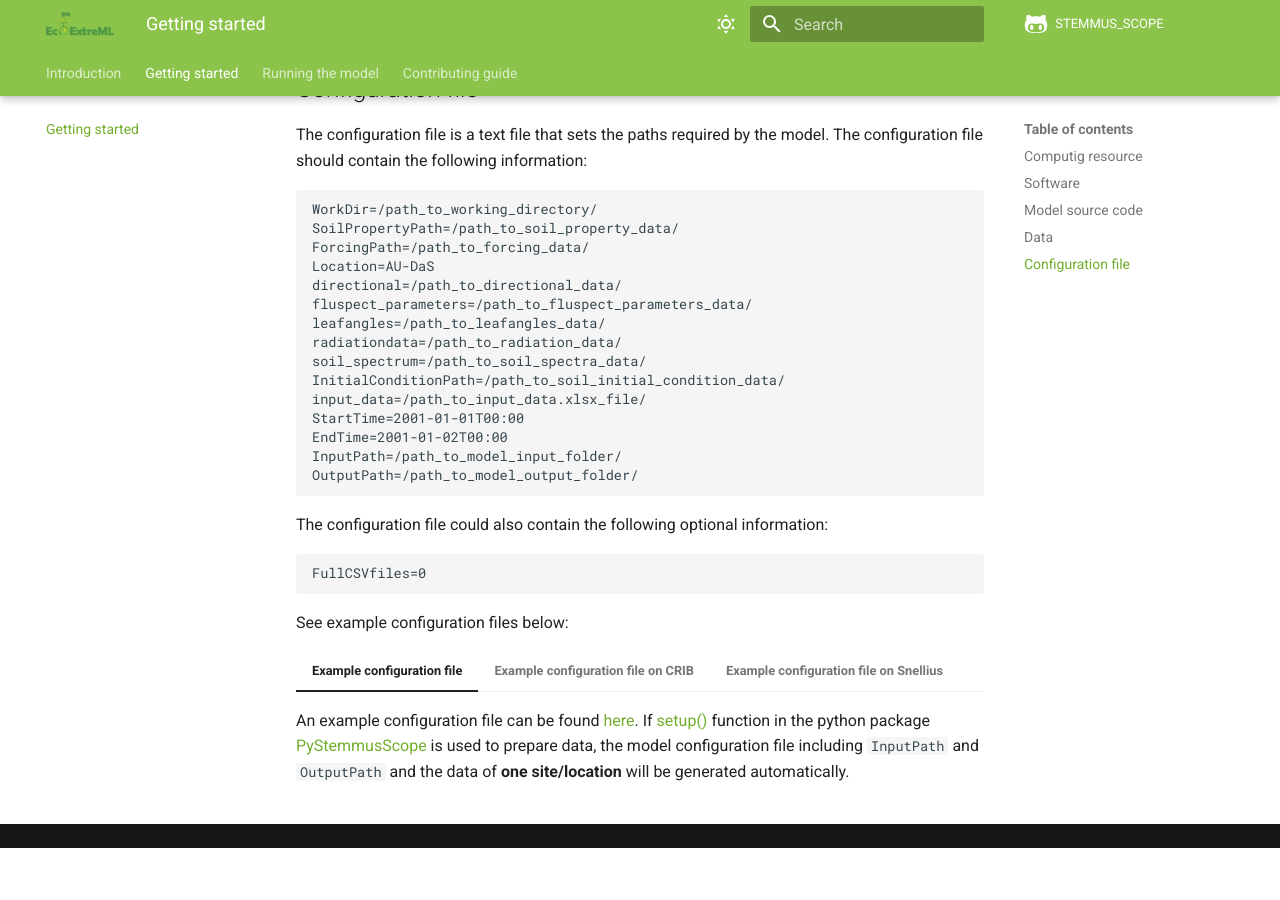
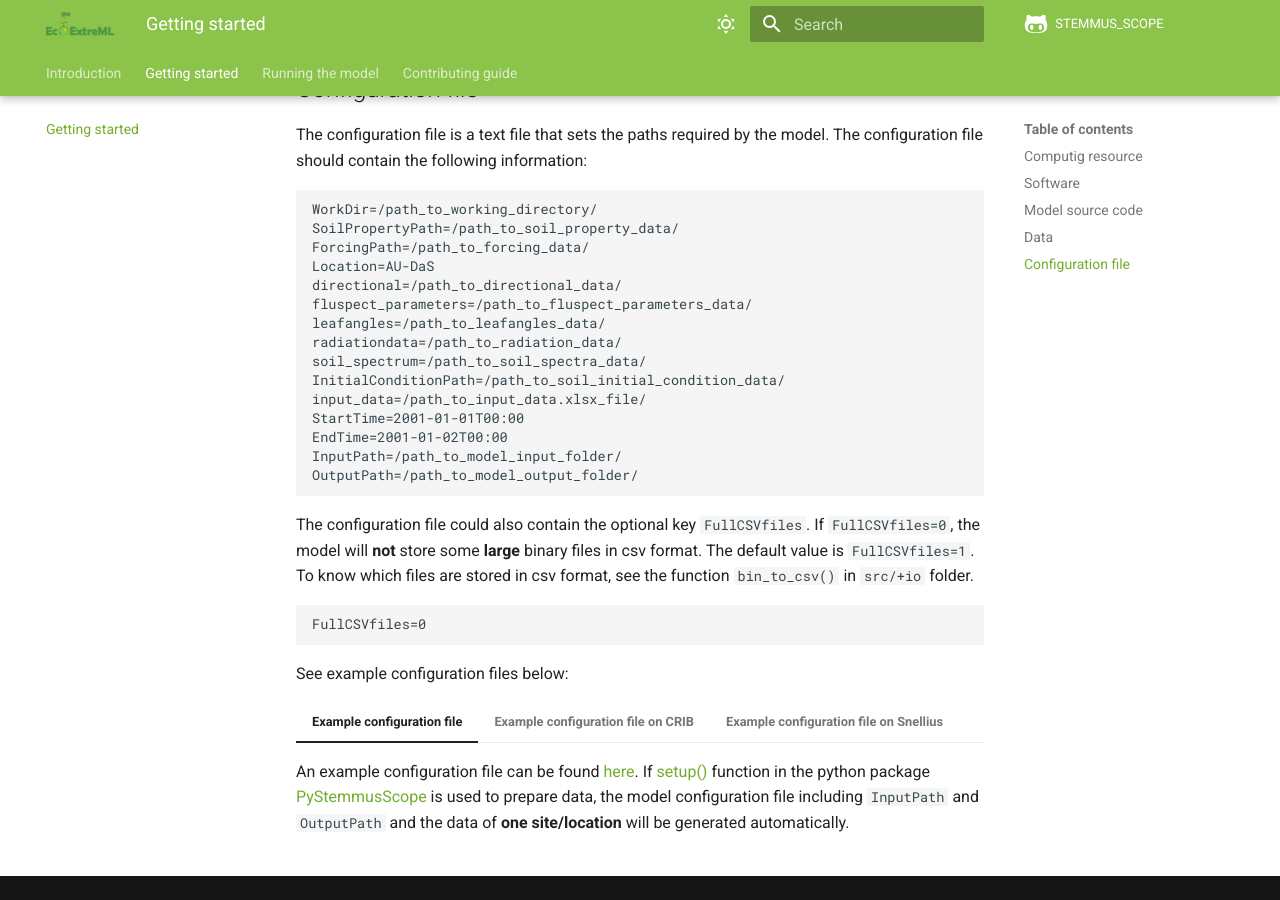
Before and after one commit to EcoExtreML/STEMMUS_SCOPE, an MkDocs documentation site: the page built from docs/getting_started.md, in a window 1280 px wide and 900 px high, scrolled down 1191 px. Built offline with MkDocs 1.6.1 and Material for MkDocs 9.7.7, drawn with Linux system fonts in a browser that asks for light colours; comment, search, counter and statistics services are not loaded; before the commit the page ends 2039 px from its top, so only the background shows below that.

Commit message:
Update docs/getting_started.md
Co-authored-by: SarahAlidoost <55081872+SarahAlidoost@users.noreply.github.com>

````diff
--- a/docs/getting_started.md
+++ b/docs/getting_started.md
@@ -76,7 +76,10 @@ EndTime=2001-01-02T00:00
 InputPath=/path_to_model_input_folder/
 OutputPath=/path_to_model_output_folder/
 ```
-The configuration file could also contain the following optional information:
+The configuration file could also contain the optional key `FullCSVfiles`. If
+`FullCSVfiles=0`, the model will **not** store some **large** binary files in
+csv format. The default value is `FullCSVfiles=1`. To know which files are
+stored in csv format, see the function `bin_to_csv()` in `src/+io` folder.
 ```text
 FullCSVfiles=0
 ```
````
